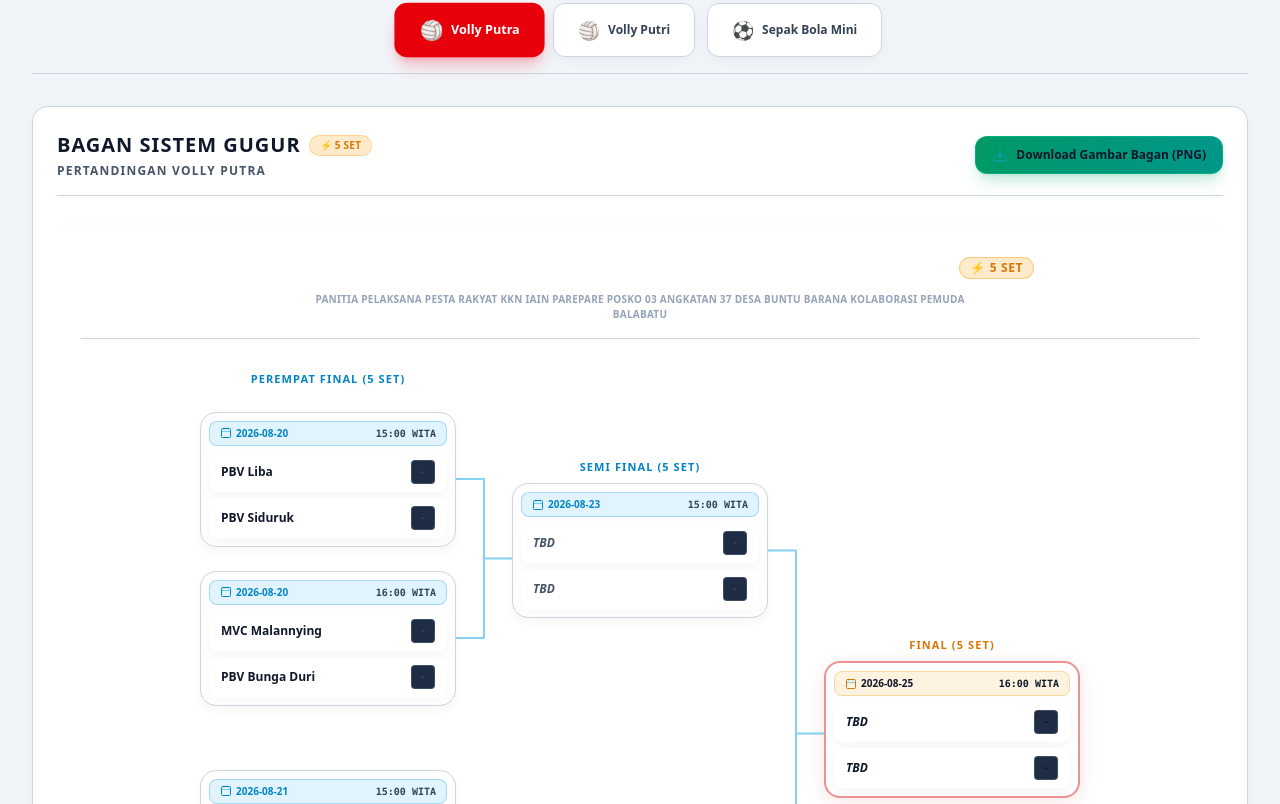
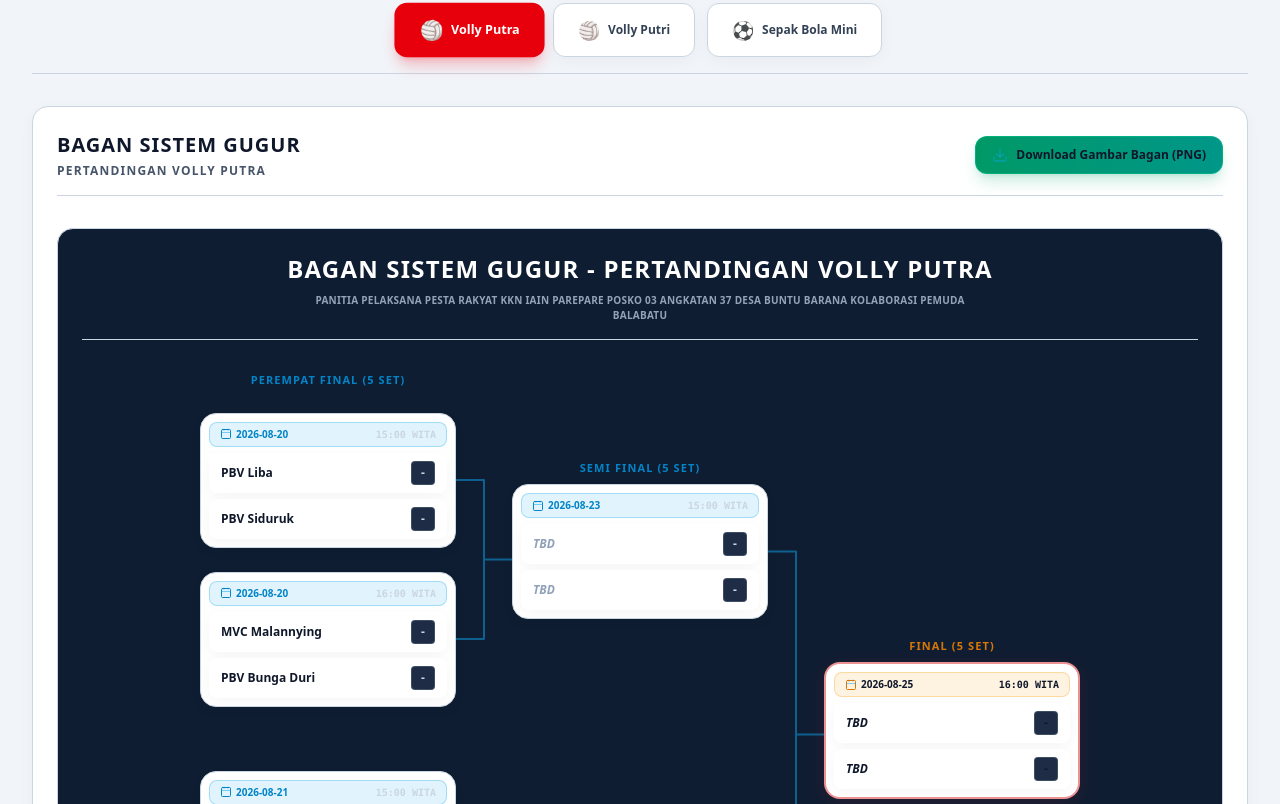
Before and after one commit to Ashif1306/Pestarakyat, a Next.js app: page /bagan in a window 1280 px wide. Shown: the part 296-1100 px from the top of the page. Built offline with nearby package versions, Linux system fonts and the light colour scheme; no server answers; the database is empty.

Commit message:
Fix bracket canvas light mode text visibility and remove 5 SET badge from titles, keeping it in column headers

```diff
--- a/src/app/globals.css
+++ b/src/app/globals.css
@@ -115,19 +115,32 @@ html.light [id^="sf-"] .text-slate-200 {
 }
 
 /* High Contrast Text & Accent Colors in Light Mode */
-html.light .text-white:not(.bg-red-600):not(.bg-red-700):not(.bg-emerald-600):not(.bg-blue-600) {
+html.light .text-white:not(.bg-red-600):not(.bg-red-700):not(.bg-emerald-600):not(.bg-blue-600):not(.bracket-canvas *):not(.bracket-canvas) {
   color: #0f172a !important;
 }
 
-html.light .text-slate-200 {
+.bracket-canvas {
+  background-color: #0f1d32 !important;
+  color: #f8fafc !important;
+}
+
+.bracket-canvas h2 {
+  color: #ffffff !important;
+}
+
+.bracket-canvas p {
+  color: #94a3b8 !important;
+}
+
+html.light .text-slate-200:not(.bracket-canvas *):not(.bracket-canvas) {
   color: #1e293b !important;
 }
 
-html.light .text-slate-300 {
+html.light .text-slate-300:not(.bracket-canvas *):not(.bracket-canvas) {
   color: #334155 !important;
 }
 
-html.light .text-slate-400 {
+html.light .text-slate-400:not(.bracket-canvas *):not(.bracket-canvas) {
   color: #475569 !important;
 }
 
--- a/src/components/BracketViewer.tsx
+++ b/src/components/BracketViewer.tsx
@@ -247,16 +247,9 @@ export default function BracketViewer({ sportId = 'volly-putra', sportName }: Br
       {/* Title & Toolbar Header */}
       <div className="flex flex-col sm:flex-row items-center justify-between gap-3 pb-4 border-b border-white/[0.06] no-print">
         <div className="text-center sm:text-left space-y-1">
-          <div className="flex items-center gap-2 flex-wrap justify-center sm:justify-start">
-            <h2 className="text-lg sm:text-xl font-extrabold text-white uppercase tracking-wider">
-              BAGAN SISTEM GUGUR
-            </h2>
-            {!isMiniFootball && (
-              <span className="px-2.5 py-0.5 rounded-full text-[10px] font-extrabold bg-amber-500/20 text-amber-400 border border-amber-500/30 uppercase tracking-wide">
-                ⚡ 5 Set
-              </span>
-            )}
-          </div>
+          <h2 className="text-lg sm:text-xl font-extrabold text-white uppercase tracking-wider">
+            BAGAN SISTEM GUGUR
+          </h2>
           <p className="text-xs font-semibold text-slate-400 uppercase tracking-widest">
             PERTANDINGAN {sportName.toUpperCase()}
           </p>
@@ -301,23 +294,16 @@ export default function BracketViewer({ sportId = 'volly-putra', sportName }: Br
       <div className="overflow-x-auto custom-scrollbar pb-6 pt-2">
         <div
           ref={containerRef}
-          className={`relative flex flex-col items-center justify-center gap-6 px-6 py-6 bg-[#0f1d32] ${
+          className={`bracket-canvas relative flex flex-col items-center justify-center gap-6 px-6 py-6 rounded-2xl border border-white/10 ${
             isMiniFootball ? 'min-w-[560px]' : 'min-w-[860px]'
           }`}
         >
           {/* Official Image Header Title (Included in Downloaded PNG Image) */}
           <div className="w-full text-center pb-4 border-b border-white/10 space-y-2 z-10">
-            <div className="flex items-center justify-center gap-2 flex-wrap">
-              <h2 style={{ color: '#ffffff' }} className="text-xl sm:text-2xl font-black uppercase tracking-wider">
-                BAGAN SISTEM GUGUR - PERTANDINGAN {sportName.toUpperCase()}
-              </h2>
-              {!isMiniFootball && (
-                <span className="px-2.5 py-0.5 rounded-full text-xs font-extrabold bg-amber-500/20 text-amber-400 border border-amber-500/40 uppercase tracking-wider">
-                  ⚡ 5 SET
-                </span>
-              )}
-            </div>
-            <p style={{ color: '#94a3b8' }} className="text-[10px] font-semibold tracking-wide max-w-2xl mx-auto uppercase">
+            <h2 className="text-xl sm:text-2xl font-black uppercase tracking-wider">
+              BAGAN SISTEM GUGUR - PERTANDINGAN {sportName.toUpperCase()}
+            </h2>
+            <p className="text-[10px] font-semibold tracking-wide max-w-2xl mx-auto uppercase">
               PANITIA PELAKSANA PESTA RAKYAT KKN IAIN PAREPARE POSKO 03 ANGKATAN 37 DESA BUNTU BARANA KOLABORASI PEMUDA BALABATU
             </p>
           </div>
```
